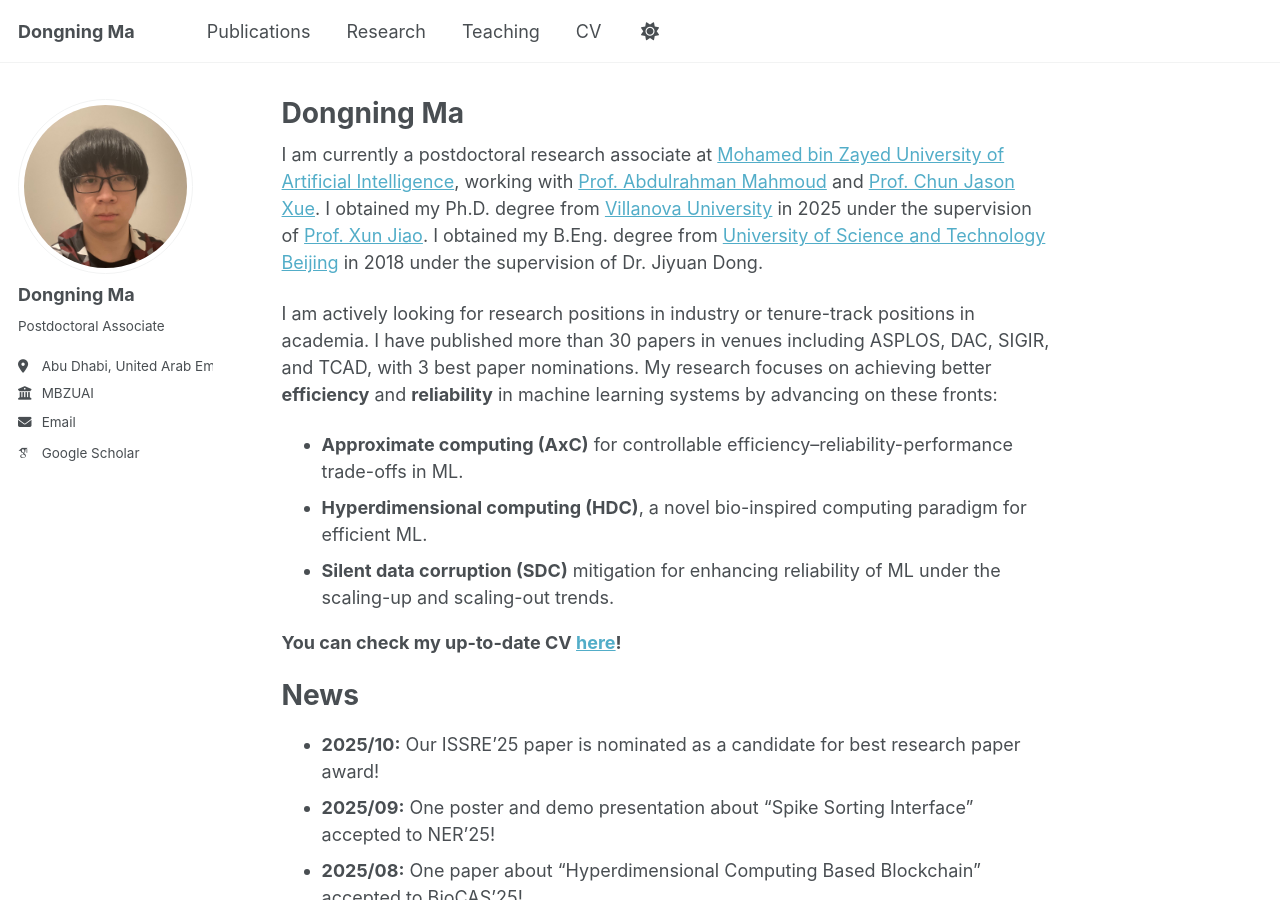
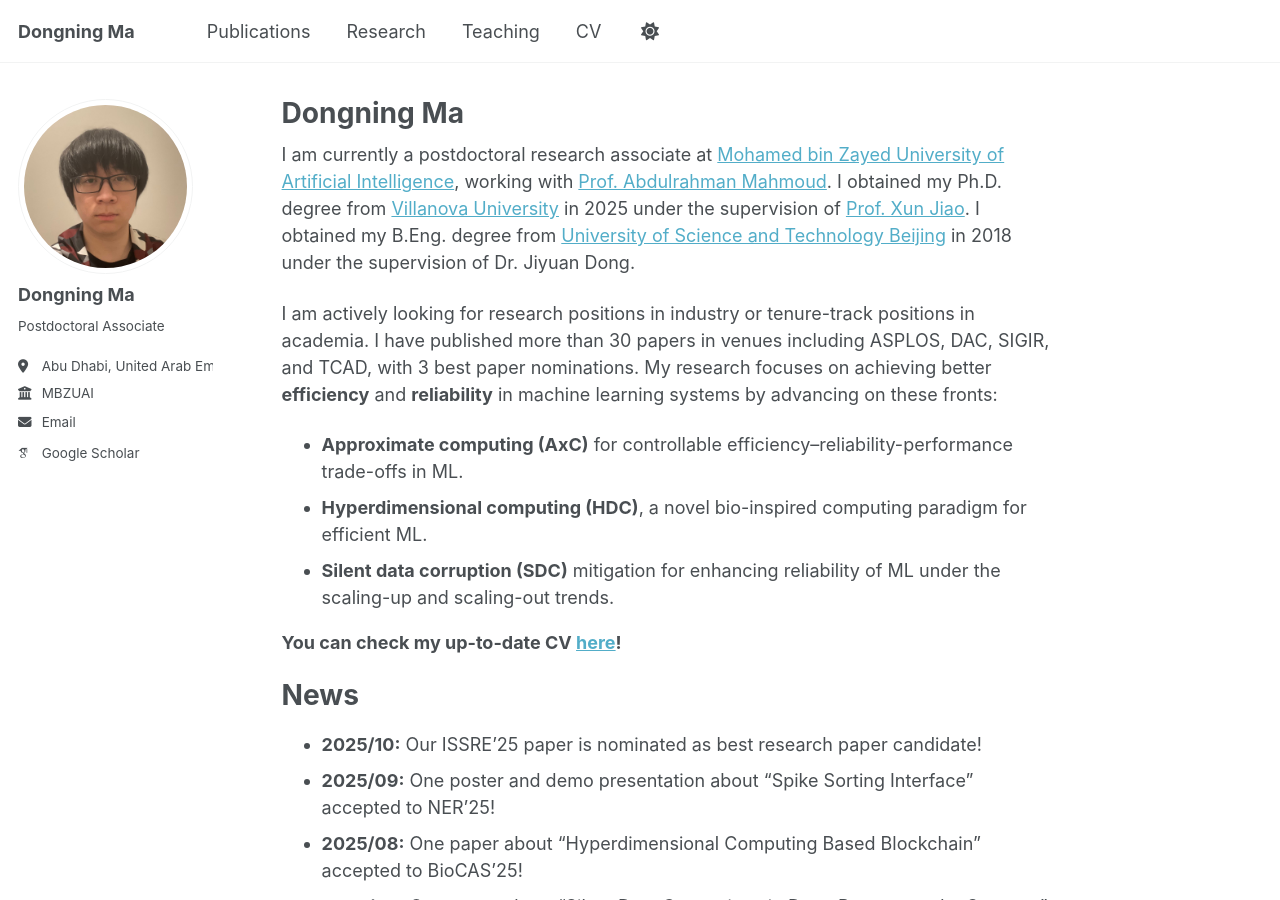
Before and after one commit to dongning-ma/dongning-ma.github.io, a Jekyll site: the page built from _pages/about.md, in a window 1280 px wide and 900 px high. Built offline with Jekyll 4.4.1, drawn with Linux system fonts in a browser that asks for light colours; some web fonts are replaced; a script that is not in the unit is left out.

Commit message:
update news

```diff
--- a/_pages/about.md
+++ b/_pages/about.md
@@ -7,7 +7,7 @@ redirect_from:
   - /about.html
 ---
 
-I am currently a postdoctoral research associate at [Mohamed bin Zayed University of Artificial Intelligence](https://mbzuai.ac.ae/), working with [Prof. Abdulrahman Mahmoud](https://ma3mool.github.io/) and [Prof. Chun Jason Xue](https://mlab.hk/people/jasonxue/). I obtained my Ph.D. degree from [Villanova University](https://villanova.edu/) in 2025 under the supervision of [Prof. Xun Jiao](https://vu-detail.github.io/people/jiao). I obtained my B.Eng. degree from [University of Science and Technology Beijing](https://www.ustb.edu.cn/) in 2018 under the supervision of Dr. Jiyuan Dong.
+I am currently a postdoctoral research associate at [Mohamed bin Zayed University of Artificial Intelligence](https://mbzuai.ac.ae/), working with [Prof. Abdulrahman Mahmoud](https://ma3mool.github.io/). I obtained my Ph.D. degree from [Villanova University](https://villanova.edu/) in 2025 under the supervision of [Prof. Xun Jiao](https://vu-detail.github.io/people/jiao). I obtained my B.Eng. degree from [University of Science and Technology Beijing](https://www.ustb.edu.cn/) in 2018 under the supervision of Dr. Jiyuan Dong.
 
 I am actively looking for research positions in industry or tenure-track positions in academia. I have published more than 30 papers in venues including ASPLOS, DAC, SIGIR, and TCAD, with 3 best paper nominations. My research focuses on achieving better **efficiency** and **reliability** in machine learning systems by advancing on these fronts:
 - **Approximate computing (AxC)** for controllable efficiency–reliability-performance trade-offs in ML.
@@ -17,7 +17,7 @@ I am actively looking for research positions in industry or tenure-track positio
 **You can check my up-to-date CV [here](/cv/)!**
 
 # News
-- **2025/10:** Our ISSRE'25 paper is nominated as a candidate for best research paper award!
+- **2025/10:** Our ISSRE'25 paper is nominated as best research paper candidate!
 - **2025/09:** One poster and demo presentation about "Spike Sorting Interface" accepted to NER'25!
 - **2025/08:** One paper about "Hyperdimensional Computing Based Blockchain" accepted to BioCAS'25!
 - **2025/08:** One paper about "Silent Data Corruptions in Deep Recommender Systems" accepted to ISSRE'25!
```
